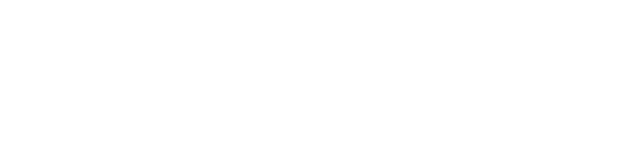
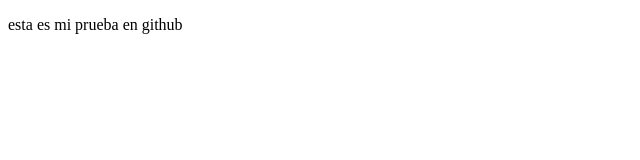
Before and after one commit to Matias2129/proyectoDemoCursoPrework, a plain HTML site: page index.html in a window 1280 px wide. Shown: the whole page, without its empty margins (0-640 px from the left). Drawn offline with Linux system fonts and the light colour scheme.

Commit message:
cambios afregados un parrafo

```diff
--- a/index.html
+++ b/index.html
@@ -6,6 +6,8 @@
     <title>Hola mundo</title>
 </head>
 <body>
-
+    <p>
+        esta es mi prueba en github
+    </p>
 </body>
 </html>
```
